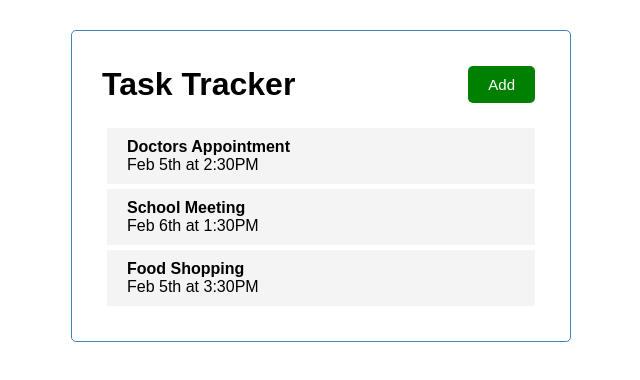
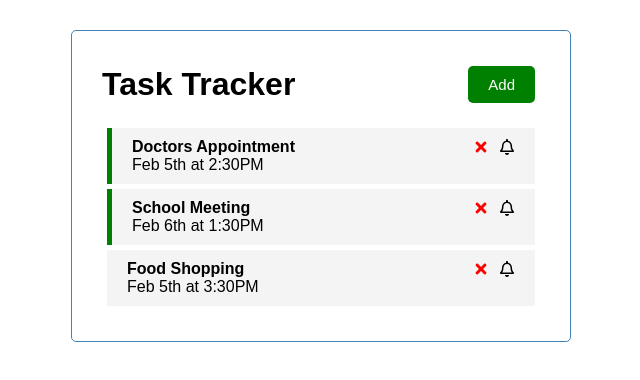
Before and after one commit to builtbydans/MERN_TaskSetter, a React (Create React App) app: page / in a window 1280 px wide. Shown: the top 380 px of the page, without its empty margins (319-959 px from the left). Built offline with nearby package versions, Linux system fonts and the light colour scheme.

Commit message:
Ability to add reminders and remove task from UI added to program

```diff
--- a/src/App.js
+++ b/src/App.js
@@ -24,13 +24,26 @@ function App() {
       day: 'Feb 5th at 3:30PM',
       reminder: false,
     }
-  ]
-  )
+  ])
+
+  const deleteTask = id => {
+    setTasks(tasks.filter((task) => task.id !== id))
+  }
+
+  const toggleReminder = id => {
+    setTasks(
+      tasks.map((task) =>
+       task.id === id ? { ...task, reminder: !task.reminder } : task
+      )
+    )
+  }
 
   return (
     <div className='container'>
       <Header />
-      <Tasks tasks={tasks} />
+      {tasks.length > 0 ?
+        <Tasks tasks={tasks} onDelete={deleteTask} onToggle={toggleReminder} /> : 'No Tasks'
+      }
     </div>
   );
 }
--- a/src/components/Task.js
+++ b/src/components/Task.js
@@ -1,9 +1,17 @@
 import React from 'react'
+import { FaTimes, FaRegBell } from 'react-icons/fa'
 
-const Task = ({ task }) => {
+const Task = ({ task, onDelete, onToggle }) => {
   return (
-    <div className="task">
-      <h4>{task.text}</h4>
+    <div className={`task ${task.reminder ? 'reminder' : ''}`}>
+      <h4>
+        {task.text}
+        <div className="task-icons">
+          <FaTimes style={{color: 'red'}}
+            onClick={() => onDelete(task.id)} />
+          <FaRegBell onClick={() => onToggle(task.id)} />
+        </div>
+      </h4>
       <p>{task.day}</p>
     </div>
   )
--- a/src/components/Tasks.js
+++ b/src/components/Tasks.js
@@ -1,11 +1,11 @@
 import React from 'react'
 import Task from './Task'
 
-const Tasks = ({ tasks }) => {
+const Tasks = ({ tasks, onDelete, onToggle }) => {
   return (
     <>
       {tasks.map((task) => (
-        <Task key={task.id} task={task} />
+        <Task key={task.id} task={task} onDelete={onDelete} onToggle={onToggle} />
       ))}
     </>
   )
--- a/src/index.css
+++ b/src/index.css
@@ -58,17 +58,25 @@ body {
   background: #f4f4f4;
   margin: 5px;
   padding: 10px 20px;
-  cursor: pointer;
 }
 
 .task.reminder {
   border-left: 5px solid green;
 }
 
-.task h3 {
+.task h4 {
   display: flex;
   align-items: center;
   justify-content: space-between;
+}
+
+.task-icons {
+  display: flex;
+  flex-direction: row;
+  justify-content: flex-end;
+  align-items: flex-end;
+  gap: 10px;
+  cursor: pointer;
 }
 
 .add-form {
```
